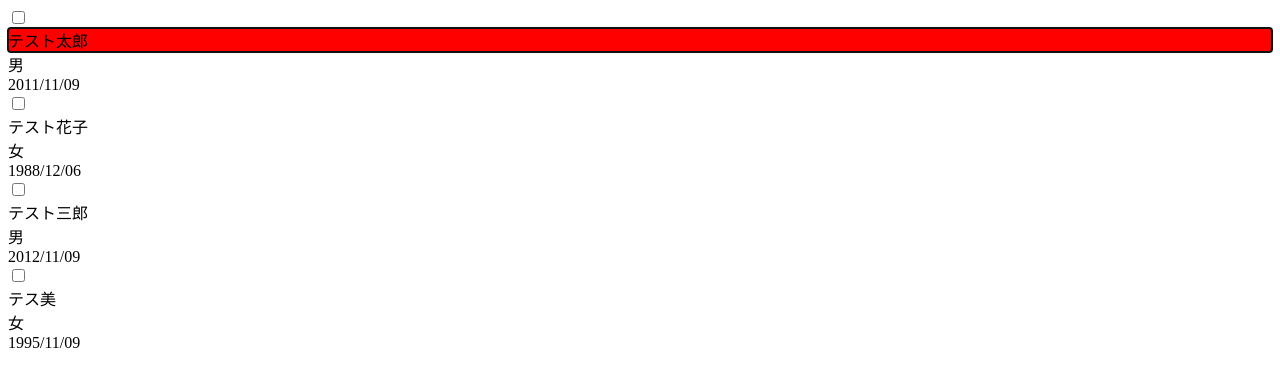
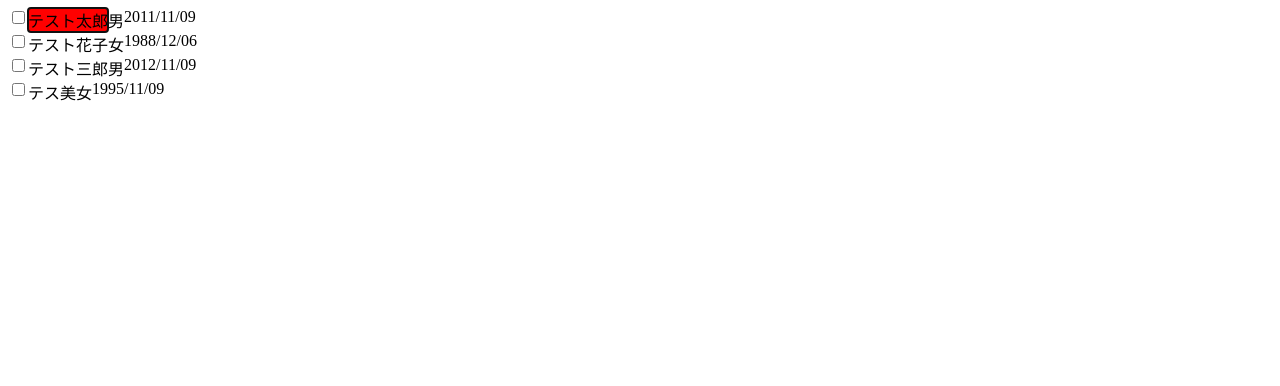
Before and after one commit to 8845musign/accessible-data-grid, a React app: page public/index.html in a window 1280 px wide. Built offline with nearby package versions, Linux system fonts and the light colour scheme.

Commit message:
fix style

```diff
--- a/public/index.html
+++ b/public/index.html
@@ -9,6 +9,10 @@
     div:focus {
       background: red;
     }
+
+    .row {
+      display: flex;
+    }
   </style>
 </head>
 
```
